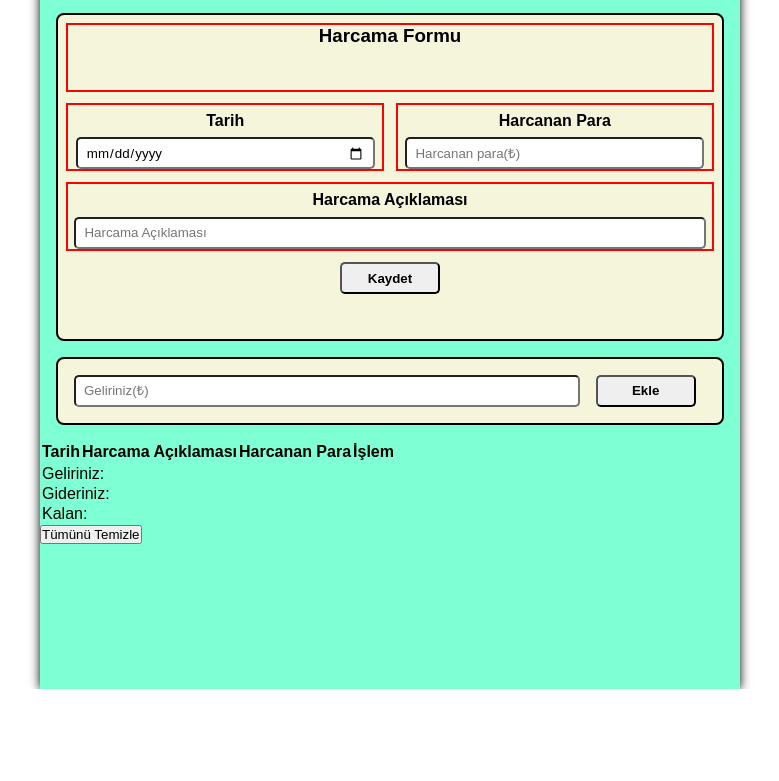
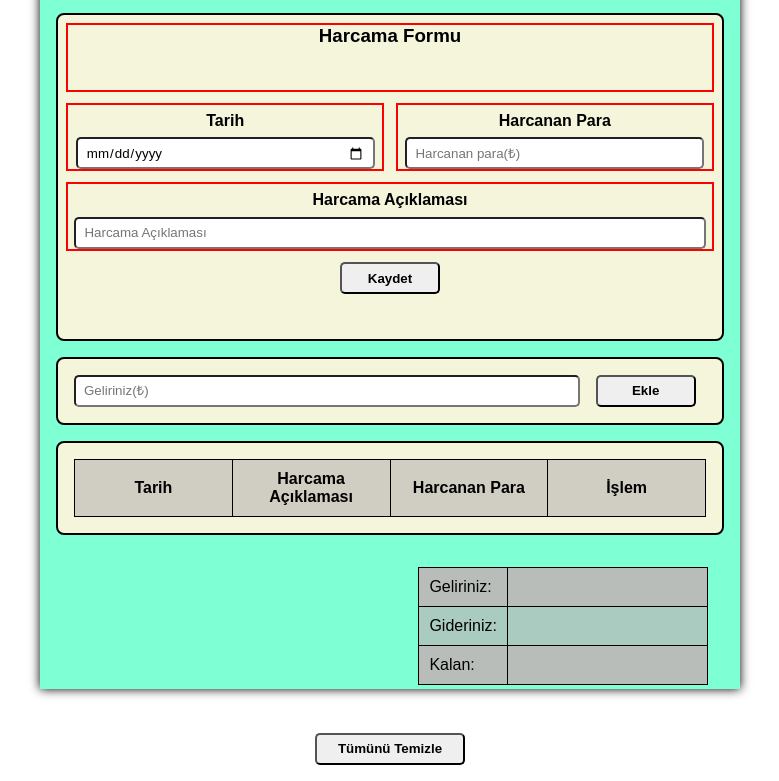
Before and after one commit to BecooOn/Version-System, a plain HTML site: page wallet/index.html in a window 1280 px wide. Shown: the part 111-892 px from the top of the page, without its empty margins (250-1029 px from the left). Before the commit the page ends 800 px from the top, so only its background shows below. Drawn offline with Linux system fonts and the light colour scheme; a web font is replaced by a local one.

Commit message:
wallet-3rd

```diff
--- a/wallet/style.css
+++ b/wallet/style.css
@@ -117,3 +117,75 @@ body {
   border-radius: 5px;
   padding: 8px;
 }
+.tablo-formu{
+  border: 2px solid black;
+  border-radius: 8px;
+  background-color: beige;
+  margin: 1rem;
+  padding: 1rem;
+}
+
+.table {
+  border-collapse: collapse;
+}
+
+.table-thead th,
+.table-tbody td {
+  background-color: #b1acac88;
+  border: 1px solid #000;
+  padding: 10px;
+  width: 20%;
+}
+.table-tbody tr:nth-child(even) {
+  background-color: #dad5d588;
+}
+.table-tbody tr:nth-child(odd) {
+  background-color: #cfc8c8da;
+}
+.hasilat{
+  /* border: 2px solid black; */
+  margin: 1rem;
+  padding: 1rem;
+}
+.hasilat-table {
+  border-collapse: collapse;
+  display: flex;
+  justify-content: end;
+}
+
+.hasilat-table-gelir,.hasilat-table-gider,
+.hasilat-table td {
+  background-color: #b1acac88;
+  border: 1px solid #000;
+  padding: 10px;
+  width: 150px;
+}
+.hasilat-table  tr:nth-child(even) {
+  background-color: #dad5d563;
+}
+.hasilat-table  tr:nth-child(odd) {
+  background-color: #cfc8c8da;
+}
+.hasilat-table  td:nth-child(even) {
+ width: 200px;
+}
+.hasilat-table  td:nth-child(odd) {
+  width: 50px;
+}
+.temizle{
+  /* border: 2px solid black; */
+  margin: 1rem;
+  padding: 1rem;
+  text-align: center;
+}
+.btn-temizle {
+  width: 150px;
+  height: 2rem;
+  font-weight: bold;
+  border-radius: 5px;
+  &:hover {
+    background-color: red;
+    color: white;
+    cursor: pointer;
+  }
+}
```
